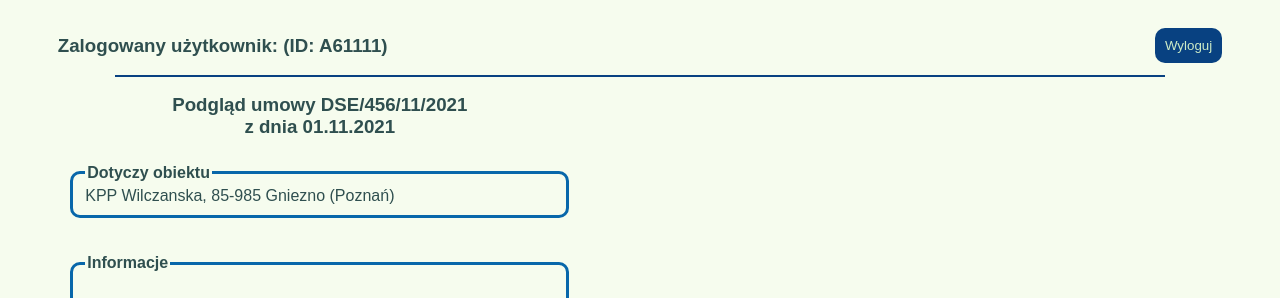
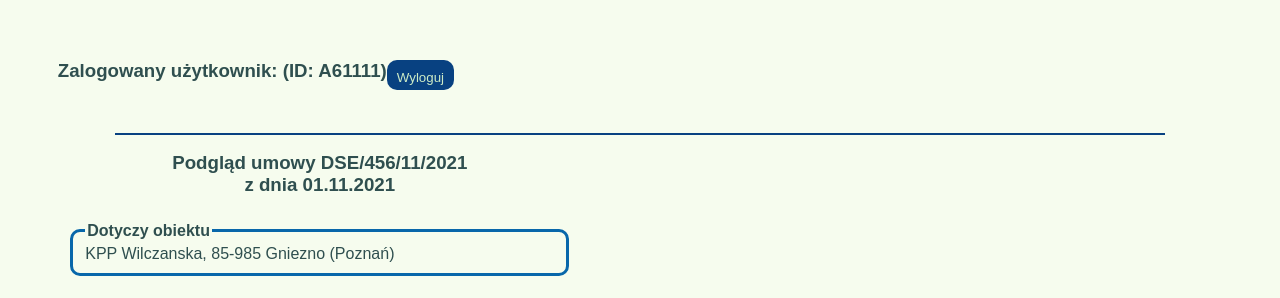
Before and after one commit to Hypnos86/Projekt-umowy, a Django app: page /umowy/podglad/2/ in a window 1280 px wide. Shown: the top 298 px of the page. Run offline with Django 3.2, Linux system fonts and the light colour scheme; a user stored in the database is signed in; data comes from the database, SQL or seed files in the repository; both versions use the stored data as it was after the commit.

Commit message:
Zmiany w stylach

```diff
--- a/templates/podglad.html
+++ b/templates/podglad.html
@@ -88,7 +88,7 @@
     </div>
         {%if podglad.skan_umowy %}
         <div class="pdf_viev">
-        <embed src="/doc/{{podglad.skan_umowy}}#toolbar=0" type="application/pdf"/>
+        <embed src="/doc/{{podglad.skan_umowy}}#toolbar=1" type="application/pdf"/>
         </div>
         {%endif%}
 
--- a/templates/start.html
+++ b/templates/start.html
@@ -14,7 +14,7 @@
 <body>
 {% if user.is_authenticated%}
 <nav class="element_login">
-    <h3 class="user_name">Zalogowany użytkownik: {{user.first_name}} (ID: {{user.username}})</h3>
+    <h3 class="user_name"><span>Zalogowany użytkownik: {{user.first_name}} (ID: {{user.username}})</span><h3>
     <a href="{%url 'logout'%}"><button class="button-logout">Wyloguj</button></a>
 </nav>
 {%else%}
--- a/umowyapp/static/style.css
+++ b/umowyapp/static/style.css
@@ -11,15 +11,25 @@ body{
 
 .user_name{
     float: left;
+    font-size: 14pt;
+    margin-bottom:25px;
+    margin-top:25px;
+}
+.user_name span{
+    text-align:center;
+    height:30px;
+
 }
 
 .button-logout{
-    float: right;
+    /*float: right;*/
     display:inline-block;
     background-color: hsl(212,88%,27%);
     color: hsl(109,49%,85%);
     width: auto;
-    margin-top: 12px;
+    margin-bottom:25px;
+    margin-top:25px;
+    height:30px;
     padding:10px;
     border-radius: 10px;
     border-style: none;
@@ -57,7 +67,6 @@ body{
     margin: 2px;
 
 }
-
 
 .info-umowy{
     margin: 5px;
@@ -227,7 +236,7 @@ display:flex;
 
 .aneks{
     padding:10px;
-    width: 35%;
+    width: 50%;
 }
 
 .aneks span{
--- a/umowyapp/views.py
+++ b/umowyapp/views.py
@@ -1,6 +1,6 @@
 from django.shortcuts import render, get_object_or_404, redirect
-from .models import Umowa, Stan_umow, Aneks
-from .forms import UmowyForm, AneksForm
+from .models import Umowa, Stan_umow, Aneks, Powiaty_Wlkp
+from .forms import UmowyForm, AneksForm, PowiatForm
 from django.contrib.auth.decorators import login_required
 
 
@@ -9,8 +9,9 @@ from django.contrib.auth.decorators import login_required
 def wszystkie_umowy(request):
     wszystkie = Umowa.objects.filter(archiwum=0)
     archiwalne = Umowa.objects.filter(archiwum=1)
+    powiaty = PowiatForm(request.POST or None, request.FILES or None)
 
-    return render(request, 'ewidencja.html', {'wszystkie': wszystkie, 'archiwalne': archiwalne})
+    return render(request, 'ewidencja.html', {'wszystkie': wszystkie, 'archiwalne': archiwalne, 'powiaty': powiaty})
 
 
 @login_required
@@ -65,3 +66,11 @@ def usun_umowe(request, id):
         umowa.save()
         return redirect(wszystkie_umowy)
     return render(request, 'usun.html', {'umowa': umowa})
+
+# @login_required
+# def FiltrPowiat(request, id_powiat):
+#     query =
+#     umowy = Umowa.objects.filter(ipowiat_jedn=query)
+#
+#     context = {}
+#     return render(request, 'ewidencja.html', context)
```
Also changed, not shown: templates/ewidencja.html (+9 -3 lines), umowyapp/forms.py (+9 -3 lines), db.sqlite3, 1 other file.
